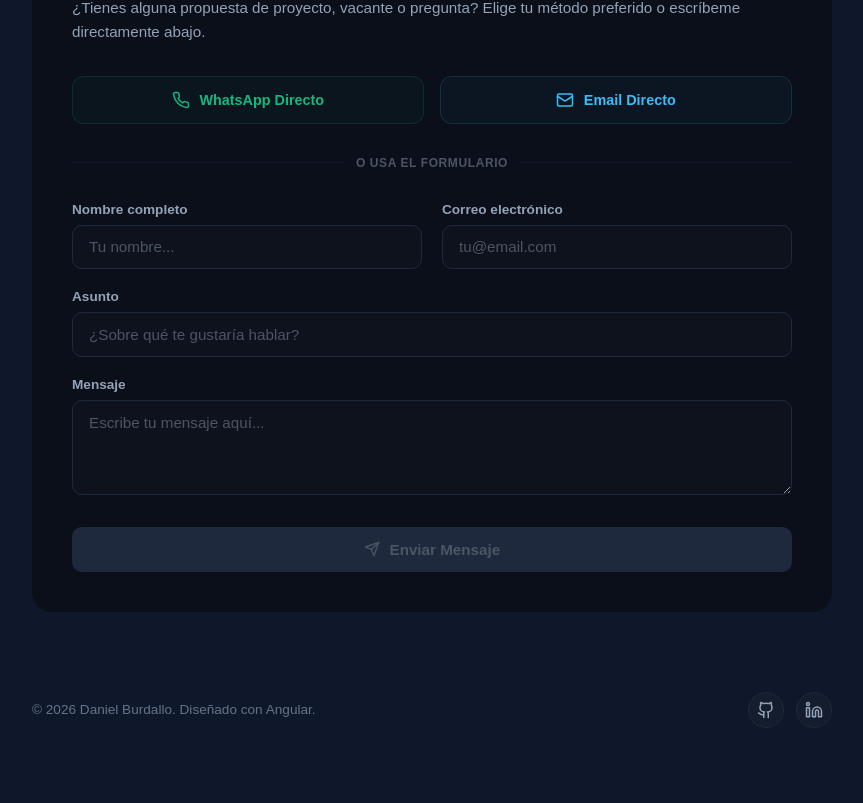
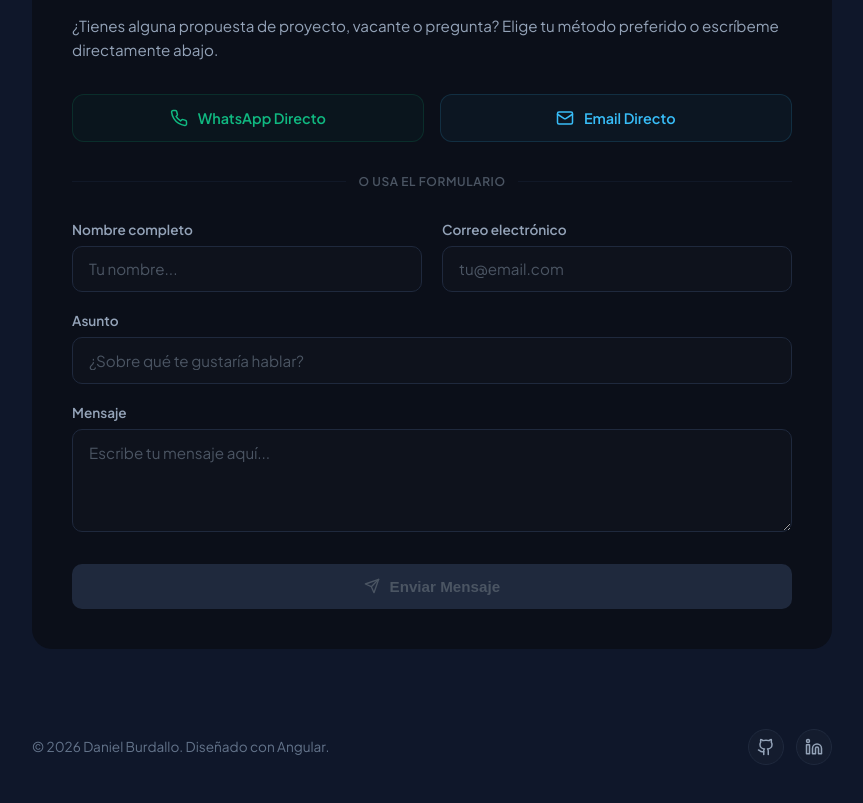
Before and after one commit to danielbl-67/portafolio, an Angular app: page / in a window 1280 px wide. Shown: the part 1570-2373 px from the top of the page, without its empty margins (208-1071 px from the left). Before the commit the page ends 2338 px from the top, so only its background shows below. Built offline with nearby package versions, Linux system fonts and the light colour scheme.

Commit message:
reparacion de kb

```diff
--- a/angular.json
+++ b/angular.json
@@ -39,8 +39,8 @@
                 },
                 {
                   "type": "anyComponentStyle",
-                  "maximumWarning": "4kB",
-                  "maximumError": "8kB"
+                  "maximumWarning": "10kB",
+                  "maximumError": "20kB"
                 }
               ],
               "outputHashing": "all"
--- a/src/app/app.css
+++ b/src/app/app.css
@@ -1,3 +1,4 @@
+@import url('https://fonts.googleapis.com/css2?family=Plus+Jakarta+Sans:wght@400;500;600&display=swap');
 
 html, body {
   margin: 0 !important;
@@ -6,7 +7,7 @@ html, body {
   width: 100% !important;
   min-height: 100vh !important;
   background-color: #0f172a !important;
-  font-family: system-ui, -apple-system, sans-serif;
+  font-family: 'Plus Jakarta Sans', system-ui, -apple-system, sans-serif;
   overflow-x: hidden;
 }
 
--- a/src/app/componentes/barranavegacion.component/barranavegacion.component.css
+++ b/src/app/componentes/barranavegacion.component/barranavegacion.component.css
@@ -1,3 +1,4 @@
+@import url('https://fonts.googleapis.com/css2?family=Plus+Jakarta+Sans:wght@400;500;600&display=swap');
 
 /* Contenedor principal de la barra (Fijo en la parte superior) */
 .navbar {
--- a/src/app/paginas/contacto/contacto.css
+++ b/src/app/paginas/contacto/contacto.css
@@ -1,3 +1,4 @@
+@import url('https://fonts.googleapis.com/css2?family=Plus+Jakarta+Sans:wght@400;500;600&display=swap');
 
 
 .site-footer {
--- a/src/app/paginas/inicio.component/inicio.component.css
+++ b/src/app/paginas/inicio.component/inicio.component.css
@@ -1,3 +1,4 @@
+@import url('https://fonts.googleapis.com/css2?family=Plus+Jakarta+Sans:wght@400;500;600&display=swap');
 
 
 :host {
--- a/src/app/paginas/sobremi.component/sobremi.component.css
+++ b/src/app/paginas/sobremi.component/sobremi.component.css
@@ -1,3 +1,4 @@
+@import url('https://fonts.googleapis.com/css2?family=Plus+Jakarta+Sans:wght@400;500;600&display=swap');
 
 :host {
   font-family: 'Plus Jakarta Sans', sans-serif;
--- a/src/app/paginas/tecnologias.component/tecnologias.component.css
+++ b/src/app/paginas/tecnologias.component/tecnologias.component.css
@@ -1,3 +1,4 @@
+@import url('https://fonts.googleapis.com/css2?family=Plus+Jakarta+Sans:wght@400;500;600&display=swap');
 
 
 :host {
--- a/src/styles.css
+++ b/src/styles.css
@@ -1,3 +1,4 @@
+@import url('https://fonts.googleapis.com/css2?family=Plus+Jakarta+Sans:wght@400;500;600&display=swap');
 /* ==========================================================================
    1. RESETEO GLOBAL Y LIMPIEZA DE BORDES FANTASMA
    ========================================================================== */
```
